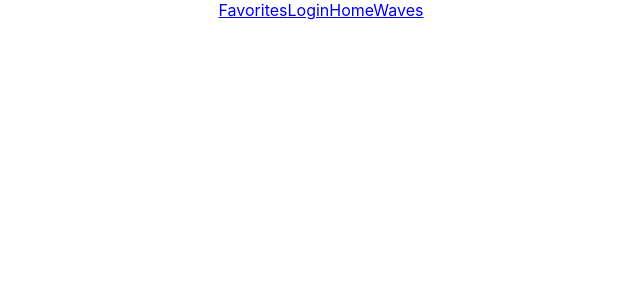
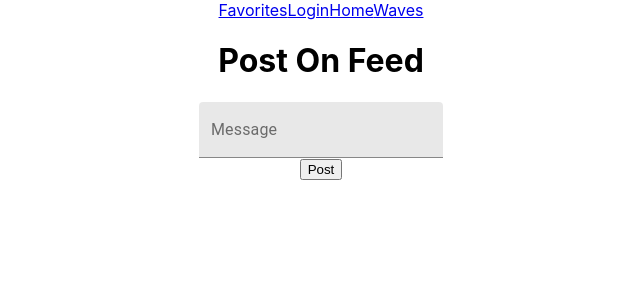
Before and after one commit to JordanLarson/CAPSTONE, a React (Create React App) app in the folder surf-app/: page /messages in a window 1280 px wide. Shown: the top 300 px of the page, without its empty margins (319-959 px from the left). Built offline with nearby package versions, Linux system fonts and the light colour scheme.

Commit message:
feed starting to take shape

```diff
--- a/surf-app/src/App.js
+++ b/surf-app/src/App.js
@@ -6,6 +6,7 @@ import Nav from "./components/Nav/Nav";
 import Login from "./components/Login/Login";
 import Waves from "./components/Waves/Waves";
 import RegisterForm from "./components/Register/RegisterForm";
+import Messages from "./components/Messages/Messages";
 
 function App() {
   return (
@@ -13,10 +14,11 @@ function App() {
       <>
         <Nav />
         <Switch>
-          <Route path="/home" component={Home} />
+          <Route exact path="/" component={Home} />
           <Route path="/login" component={Login} />
           <Route path="/register" component={RegisterForm} />
           <Route path="/waves" component={Waves} />
+          <Route path="/messages" component={Messages} />
         </Switch>
       </>
     </div>
--- a/surf-app/src/components/Messages/messages.jsx
+++ b/surf-app/src/components/Messages/messages.jsx
@@ -3,7 +3,8 @@ import TextField from "@material-ui/core/TextField";
 import axios from "axios";
 import apiUrl from "../apiConfig";
 import PropTypes from "prop-types";
-import { withStyles } from "@material-ui/core/styles";
+import "./messages.css";
+
 const styles = {
   root: {
     background: "gray",
@@ -12,7 +13,7 @@ const styles = {
     color: "blue",
   },
 };
-function Message(props) {
+function Messages(props) {
   const [state, setState] = useState({ message: "", username: "" });
   const [chat, setChat] = useState([]);
   const [postSender, setPostSender] = useState("");
@@ -21,6 +22,8 @@ function Message(props) {
   let readRecipient = "";
 
   useEffect(() => {
+    const spotId = props.location.pathname.split("/")[2];
+    console.log("spotId: " + spotId);
     readSender = document.cookie.split("=")[1];
     readRecipient = 291;
     setPostSender(document.cookie.split("=")[1]);
@@ -37,25 +40,25 @@ function Message(props) {
     }
   };
   const onTextChange = (e) => {
-    setState({ ...state, [e.target.username]: e.target.value });
+    setState({ ...state, [e.target.name]: e.target.value });
   };
   const onMessageSubmit = (e) => {
     e.preventDefault();
     const { name, message } = state;
 
-    const postMessage = async (message) => {
+    const postMessageAPI = async (message) => {
       try {
         const jsonBody = {
           message: message,
           sender: postSender,
           spotId: surfSpot,
         };
-        const response = await axios.post(`${apiUrl}/messages`, jsonBody);
+        const response = await axios.post(`${apiUrl}/feed`, jsonBody);
       } catch (err) {
         console.error(err);
       }
     };
-    postMessage(message);
+    postMessageAPI(message);
 
     setState({ message: "", name });
   };
@@ -71,10 +74,10 @@ function Message(props) {
   };
   const { classes } = props;
   return (
-    <div>
-      <h1>Post On Feed</h1>
+    <div className="message-card">
+      <h1 className="chat-log-title">Post On Feed</h1>
 
-      <div>{renderChat()}</div>
+      <div className="render-chat">{renderChat()}</div>
       <form onSubmit={onMessageSubmit}>
         <div>
           <TextField
@@ -85,10 +88,10 @@ function Message(props) {
             variant="filled"
             label="Message"
             color="secondary"
-            className={classes.root}
-            InputProps={{
-              className: classes.input,
-            }}
+            // className={classes.root}
+            // InputProps={{
+            //   className: classes.input,
+            // }}
           />
         </div>
         <button className="postButton">Post</button>
@@ -96,7 +99,7 @@ function Message(props) {
     </div>
   );
 }
-Message.propTypes = {
-  classes: PropTypes.object.isRequired,
-};
-export default withStyles(styles)(Message);
+// Messages.propTypes = {
+//   classes: PropTypes.object.isRequired,
+// };
+export default Messages;
--- a/surf-app/src/components/Waves/Waves.jsx
+++ b/surf-app/src/components/Waves/Waves.jsx
@@ -1,7 +1,6 @@
 import React, { useState, useEffect } from "react";
 import axios from "axios";
 import cors from "cors";
-import Messages from "../Messages/messages";
 import { Link } from "react-router-dom";
 
 const Waves = (props) => {
@@ -31,7 +30,7 @@ const Waves = (props) => {
         <span>Add To Your Waves</span>
       </button>
       <div className="chat_container">
-        <Link to={`/messages/291`}>Location Feed</Link>
+        <Link to={`/messages/`}>Location Feed</Link>
       </div>
     </div>
   );
```
